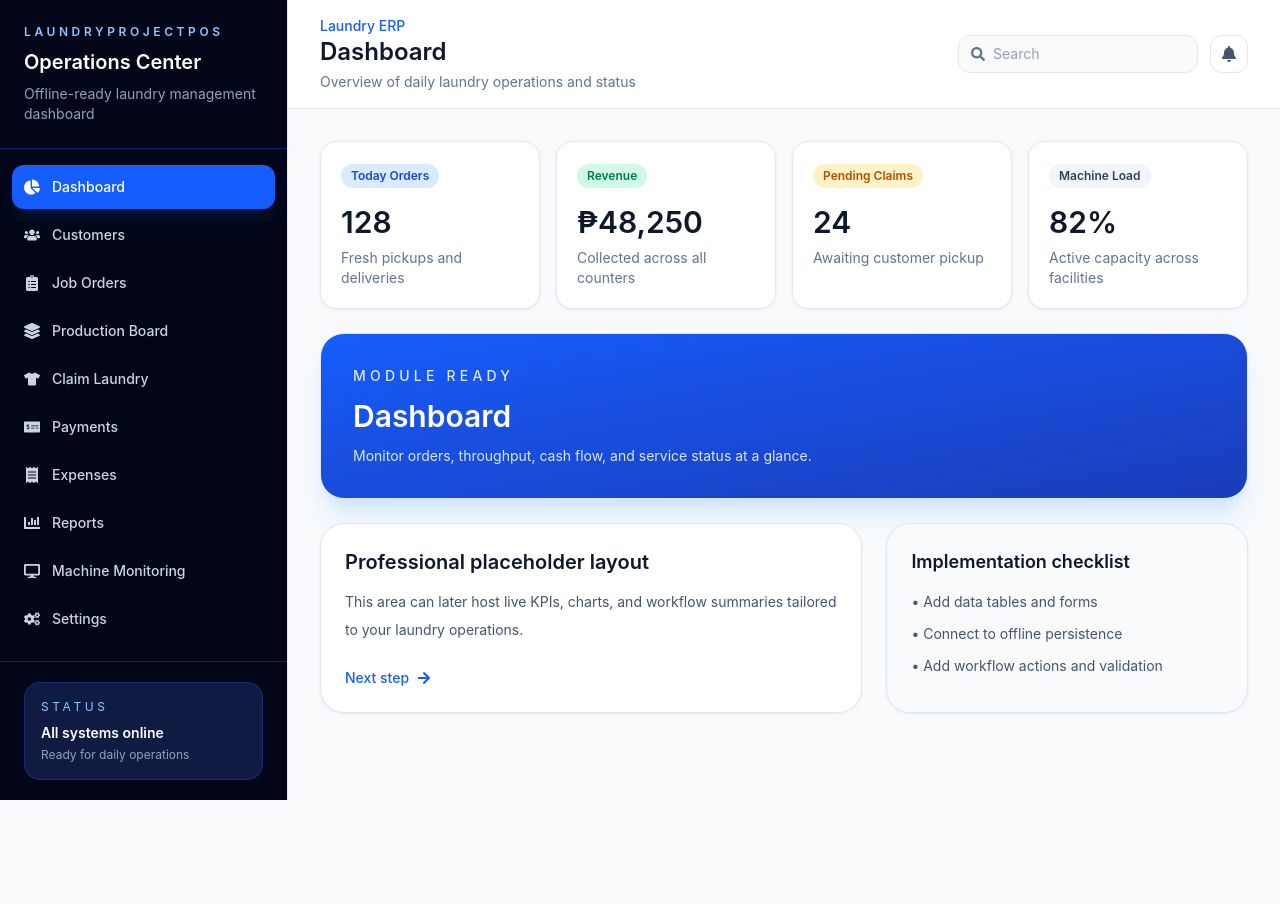
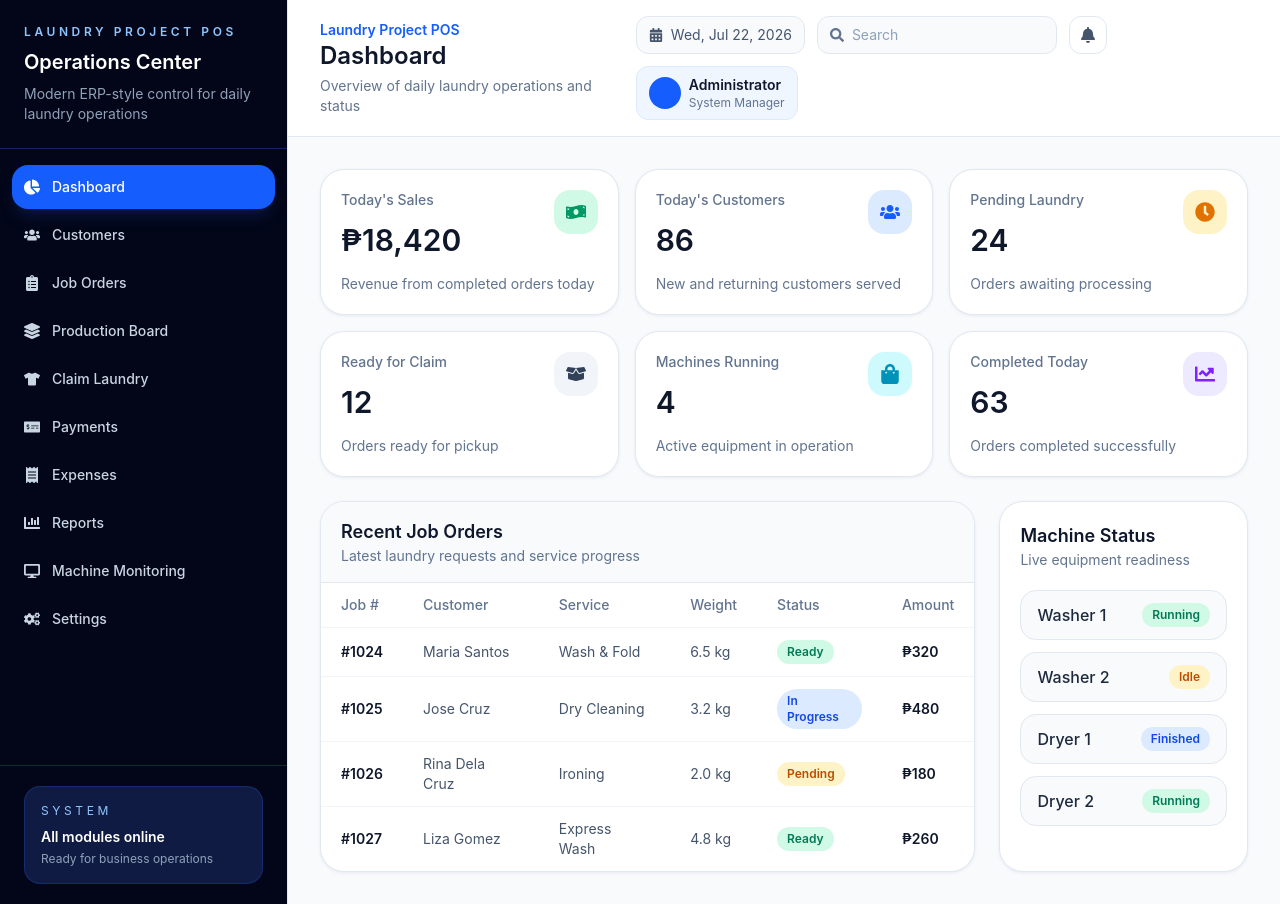
Before and after one commit to eromanjuan/laundry-project, a React (Vite) app in the folder client/: page /dashboard in a window 1280 px wide. Before the commit the page ends 800 px from the top, so only its background shows below. Built offline with nearby package versions, Linux system fonts and the light colour scheme.

Commit message:
Completed dashboard foundation

```diff
--- /dev/null
+++ b/client/src/components/DashboardStatCard.tsx
@@ -0,0 +1,34 @@
+import type { IconType } from 'react-icons'
+
+interface DashboardStatCardProps {
+  title: string
+  value: string
+  subtitle: string
+  icon: IconType
+  accent: string
+  iconBg: string
+}
+
+export function DashboardStatCard({
+  title,
+  value,
+  subtitle,
+  icon: Icon,
+  accent,
+  iconBg,
+}: DashboardStatCardProps) {
+  return (
+    <div className="group rounded-3xl border border-slate-200 bg-white p-5 shadow-sm shadow-slate-200/70 transition-all duration-300 hover:-translate-y-1 hover:shadow-xl">
+      <div className="flex items-start justify-between gap-3">
+        <div>
+          <p className="text-sm font-medium text-slate-500">{title}</p>
+          <p className="mt-3 text-3xl font-semibold text-slate-900">{value}</p>
+        </div>
+        <div className={`rounded-2xl p-3 ${iconBg}`}>
+          <Icon className={`text-xl ${accent}`} />
+        </div>
+      </div>
+      <p className="mt-4 text-sm text-slate-500">{subtitle}</p>
+    </div>
+  )
+}
--- /dev/null
+++ b/client/src/components/MachineStatusList.tsx
@@ -0,0 +1,38 @@
+import { StatusBadge } from './StatusBadge'
+
+interface MachineStatusItem {
+  name: string
+  state: 'Running' | 'Idle' | 'Finished'
+}
+
+interface MachineStatusListProps {
+  machines: MachineStatusItem[]
+}
+
+export function MachineStatusList({ machines }: MachineStatusListProps) {
+  return (
+    <div className="rounded-3xl border border-slate-200 bg-white p-5 shadow-sm shadow-slate-200/70">
+      <div className="flex items-center justify-between">
+        <div>
+          <h3 className="text-lg font-semibold text-slate-900">Machine Status</h3>
+          <p className="text-sm text-slate-500">Live equipment readiness</p>
+        </div>
+      </div>
+
+      <div className="mt-5 space-y-3">
+        {machines.map((machine) => (
+          <div
+            key={machine.name}
+            className="flex items-center justify-between rounded-2xl border border-slate-200 bg-slate-50 px-4 py-3 transition hover:border-blue-200 hover:bg-blue-50/60"
+          >
+            <span className="font-medium text-slate-800">{machine.name}</span>
+            <StatusBadge
+              label={machine.state}
+              tone={machine.state === 'Running' ? 'green' : machine.state === 'Finished' ? 'blue' : 'amber'}
+            />
+          </div>
+        ))}
+      </div>
+    </div>
+  )
+}
--- /dev/null
+++ b/client/src/components/RecentOrdersTable.tsx
@@ -0,0 +1,65 @@
+import { StatusBadge } from './StatusBadge'
+
+interface OrderRow {
+  id: string
+  customer: string
+  service: string
+  weight: string
+  status: string
+  amount: string
+}
+
+interface RecentOrdersTableProps {
+  rows: OrderRow[]
+}
+
+export function RecentOrdersTable({ rows }: RecentOrdersTableProps) {
+  return (
+    <div className="overflow-hidden rounded-3xl border border-slate-200 bg-white shadow-sm shadow-slate-200/70">
+      <div className="border-b border-slate-200 bg-slate-50 px-5 py-4">
+        <h3 className="text-lg font-semibold text-slate-900">Recent Job Orders</h3>
+        <p className="text-sm text-slate-500">Latest laundry requests and service progress</p>
+      </div>
+
+      <div className="overflow-x-auto">
+        <table className="min-w-full text-left text-sm">
+          <thead className="bg-white text-slate-500">
+            <tr>
+              <th className="px-5 py-3 font-medium">Job #</th>
+              <th className="px-5 py-3 font-medium">Customer</th>
+              <th className="px-5 py-3 font-medium">Service</th>
+              <th className="px-5 py-3 font-medium">Weight</th>
+              <th className="px-5 py-3 font-medium">Status</th>
+              <th className="px-5 py-3 font-medium">Amount</th>
+            </tr>
+          </thead>
+          <tbody>
+            {rows.map((row) => (
+              <tr key={row.id} className="border-t border-slate-100 transition hover:bg-slate-50">
+                <td className="px-5 py-3 font-semibold text-slate-900">{row.id}</td>
+                <td className="px-5 py-3 text-slate-600">{row.customer}</td>
+                <td className="px-5 py-3 text-slate-600">{row.service}</td>
+                <td className="px-5 py-3 text-slate-600">{row.weight}</td>
+                <td className="px-5 py-3">
+                  <StatusBadge
+                    label={row.status}
+                    tone={
+                      row.status === 'Ready'
+                        ? 'green'
+                        : row.status === 'In Progress'
+                          ? 'blue'
+                          : row.status === 'Pending'
+                            ? 'amber'
+                            : 'slate'
+                    }
+                  />
+                </td>
+                <td className="px-5 py-3 font-semibold text-slate-900">{row.amount}</td>
+              </tr>
+            ))}
+          </tbody>
+        </table>
+      </div>
+    </div>
+  )
+}
--- a/client/src/components/Sidebar.tsx
+++ b/client/src/components/Sidebar.tsx
@@ -27,14 +27,14 @@ const navItems = [
 
 export function Sidebar() {
   return (
-    <aside className="hidden w-72 flex-col border-r border-blue-100 bg-slate-950 text-slate-100 lg:flex">
+    <aside className="hidden w-72 shrink-0 flex-col border-r border-blue-100 bg-slate-950 text-slate-100 lg:flex">
       <div className="border-b border-blue-900/60 px-6 py-6">
         <p className="text-xs font-semibold uppercase tracking-[0.3em] text-blue-300">
-          LaundryProjectPOS
+          Laundry Project POS
         </p>
         <h2 className="mt-2 text-xl font-semibold text-white">Operations Center</h2>
         <p className="mt-2 text-sm text-slate-400">
-          Offline-ready laundry management dashboard
+          Modern ERP-style control for daily laundry operations
         </p>
       </div>
 
@@ -44,7 +44,7 @@ export function Sidebar() {
             key={to}
             to={to}
             className={({ isActive }) =>
-              `flex items-center gap-3 rounded-xl px-3 py-3 text-sm font-medium transition ${
+              `flex items-center gap-3 rounded-2xl px-3 py-3 text-sm font-medium transition-all duration-200 ${
                 isActive
                   ? 'bg-blue-600 text-white shadow-lg shadow-blue-900/30'
                   : 'text-slate-300 hover:bg-blue-900/40 hover:text-white'
@@ -59,9 +59,9 @@ export function Sidebar() {
 
       <div className="border-t border-blue-900/60 px-6 py-5">
         <div className="rounded-2xl border border-blue-900/60 bg-blue-950/70 p-4">
-          <p className="text-xs uppercase tracking-[0.3em] text-blue-300">Status</p>
-          <p className="mt-2 text-sm font-semibold text-white">All systems online</p>
-          <p className="mt-1 text-xs text-slate-400">Ready for daily operations</p>
+          <p className="text-xs uppercase tracking-[0.3em] text-blue-300">System</p>
+          <p className="mt-2 text-sm font-semibold text-white">All modules online</p>
+          <p className="mt-1 text-xs text-slate-400">Ready for business operations</p>
         </div>
       </div>
     </aside>
--- /dev/null
+++ b/client/src/components/StatusBadge.tsx
@@ -0,0 +1,20 @@
+interface StatusBadgeProps {
+  label: string
+  tone: 'blue' | 'green' | 'amber' | 'slate' | 'red'
+}
+
+const tones = {
+  blue: 'bg-blue-100 text-blue-700',
+  green: 'bg-emerald-100 text-emerald-700',
+  amber: 'bg-amber-100 text-amber-700',
+  slate: 'bg-slate-100 text-slate-700',
+  red: 'bg-rose-100 text-rose-700',
+}
+
+export function StatusBadge({ label, tone }: StatusBadgeProps) {
+  return (
+    <span className={`inline-flex rounded-full px-2.5 py-1 text-xs font-semibold ${tones[tone]}`}>
+      {label}
+    </span>
+  )
+}
--- a/client/src/components/Topbar.tsx
+++ b/client/src/components/Topbar.tsx
@@ -1,5 +1,5 @@
 import type { ReactNode } from 'react'
-import { FaBell, FaSearch } from 'react-icons/fa'
+import { FaBell, FaCalendarAlt, FaSearch } from 'react-icons/fa'
 
 interface TopbarProps {
   title: string
@@ -7,21 +7,32 @@ interface TopbarProps {
   action?: ReactNode
 }
 
+const today = new Date().toLocaleDateString('en-US', {
+  weekday: 'short',
+  year: 'numeric',
+  month: 'short',
+  day: 'numeric',
+})
+
 export function Topbar({ title, description, action }: TopbarProps) {
   return (
-    <header className="border-b border-slate-200 bg-white/90 px-4 py-4 backdrop-blur md:px-6 lg:px-8">
+    <header className="sticky top-0 z-20 border-b border-slate-200 bg-white/90 px-4 py-4 backdrop-blur md:px-6 lg:px-8">
       <div className="flex flex-col gap-4 lg:flex-row lg:items-center lg:justify-between">
         <div>
-          <p className="text-sm font-medium text-blue-600">Laundry ERP</p>
+          <p className="text-sm font-semibold text-blue-600">Laundry Project POS</p>
           <h1 className="text-2xl font-semibold text-slate-900">{title}</h1>
           <p className="mt-1 text-sm text-slate-500">{description}</p>
         </div>
 
-        <div className="flex items-center gap-3">
+        <div className="flex flex-wrap items-center gap-3">
+          <div className="flex items-center gap-2 rounded-xl border border-slate-200 bg-slate-50 px-3 py-2 text-sm text-slate-600">
+            <FaCalendarAlt />
+            <span>{today}</span>
+          </div>
           <label className="flex items-center gap-2 rounded-xl border border-slate-200 bg-slate-50 px-3 py-2 text-sm text-slate-500">
             <FaSearch />
             <input
-              className="w-36 border-none bg-transparent outline-none placeholder:text-slate-400 md:w-48"
+              className="w-32 border-none bg-transparent outline-none placeholder:text-slate-400 md:w-48"
               placeholder="Search"
               aria-label="Search"
             />
@@ -29,6 +40,13 @@ export function Topbar({ title, description, action }: TopbarProps) {
           <button className="rounded-xl border border-slate-200 p-2.5 text-slate-600 transition hover:bg-slate-100">
             <FaBell />
           </button>
+          <div className="flex items-center gap-2 rounded-xl border border-blue-100 bg-blue-50 px-3 py-2">
+            <div className="h-8 w-8 rounded-full bg-blue-600" />
+            <div>
+              <p className="text-sm font-semibold text-slate-900">Administrator</p>
+              <p className="text-xs text-slate-500">System Manager</p>
+            </div>
+          </div>
           {action}
         </div>
       </div>
--- a/client/src/pages/DashboardPage.tsx
+++ b/client/src/pages/DashboardPage.tsx
@@ -1,26 +1,93 @@
-import { StatCard } from '../components/StatCard'
-import { PlaceholderPage } from './PlaceholderPage'
+import {
+  FaBoxOpen,
+  FaChartLine,
+  FaClock,
+  FaMoneyBillWave,
+  FaShoppingBag,
+  FaUsers,
+} from 'react-icons/fa'
+import { DashboardStatCard } from '../components/DashboardStatCard'
+import { MachineStatusList } from '../components/MachineStatusList'
+import { RecentOrdersTable } from '../components/RecentOrdersTable'
 
 const stats = [
-  { title: 'Today Orders', value: '128', detail: 'Fresh pickups and deliveries', accent: 'bg-blue-100 text-blue-700' },
-  { title: 'Revenue', value: '₱48,250', detail: 'Collected across all counters', accent: 'bg-emerald-100 text-emerald-700' },
-  { title: 'Pending Claims', value: '24', detail: 'Awaiting customer pickup', accent: 'bg-amber-100 text-amber-700' },
-  { title: 'Machine Load', value: '82%', detail: 'Active capacity across facilities', accent: 'bg-slate-100 text-slate-700' },
+  {
+    title: "Today's Sales",
+    value: '₱18,420',
+    subtitle: 'Revenue from completed orders today',
+    icon: FaMoneyBillWave,
+    accent: 'text-emerald-600',
+    iconBg: 'bg-emerald-100',
+  },
+  {
+    title: "Today's Customers",
+    value: '86',
+    subtitle: 'New and returning customers served',
+    icon: FaUsers,
+    accent: 'text-blue-600',
+    iconBg: 'bg-blue-100',
+  },
+  {
+    title: 'Pending Laundry',
+    value: '24',
+    subtitle: 'Orders awaiting processing',
+    icon: FaClock,
+    accent: 'text-amber-600',
+    iconBg: 'bg-amber-100',
+  },
+  {
+    title: 'Ready for Claim',
+    value: '12',
+    subtitle: 'Orders ready for pickup',
+    icon: FaBoxOpen,
+    accent: 'text-slate-700',
+    iconBg: 'bg-slate-100',
+  },
+  {
+    title: 'Machines Running',
+    value: '4',
+    subtitle: 'Active equipment in operation',
+    icon: FaShoppingBag,
+    accent: 'text-cyan-600',
+    iconBg: 'bg-cyan-100',
+  },
+  {
+    title: 'Completed Today',
+    value: '63',
+    subtitle: 'Orders completed successfully',
+    icon: FaChartLine,
+    accent: 'text-violet-600',
+    iconBg: 'bg-violet-100',
+  },
+]
+
+const orders = [
+  { id: '#1024', customer: 'Maria Santos', service: 'Wash & Fold', weight: '6.5 kg', status: 'Ready', amount: '₱320' },
+  { id: '#1025', customer: 'Jose Cruz', service: 'Dry Cleaning', weight: '3.2 kg', status: 'In Progress', amount: '₱480' },
+  { id: '#1026', customer: 'Rina Dela Cruz', service: 'Ironing', weight: '2.0 kg', status: 'Pending', amount: '₱180' },
+  { id: '#1027', customer: 'Liza Gomez', service: 'Express Wash', weight: '4.8 kg', status: 'Ready', amount: '₱260' },
+]
+
+const machines = [
+  { name: 'Washer 1', state: 'Running' as const },
+  { name: 'Washer 2', state: 'Idle' as const },
+  { name: 'Dryer 1', state: 'Finished' as const },
+  { name: 'Dryer 2', state: 'Running' as const },
 ]
 
 export function DashboardPage() {
   return (
     <div className="space-y-6">
-      <div className="grid gap-4 md:grid-cols-2 xl:grid-cols-4">
+      <div className="grid gap-4 md:grid-cols-2 xl:grid-cols-3">
         {stats.map((stat) => (
-          <StatCard key={stat.title} {...stat} />
+          <DashboardStatCard key={stat.title} {...stat} />
         ))}
       </div>
-      <PlaceholderPage
-        title="Dashboard"
-        subtitle="Monitor orders, throughput, cash flow, and service status at a glance."
-        description="This area can later host live KPIs, charts, and workflow summaries tailored to your laundry operations."
-      />
+
+      <div className="grid gap-6 xl:grid-cols-[1.45fr_0.55fr]">
+        <RecentOrdersTable rows={orders} />
+        <MachineStatusList machines={machines} />
+      </div>
     </div>
   )
 }
```
